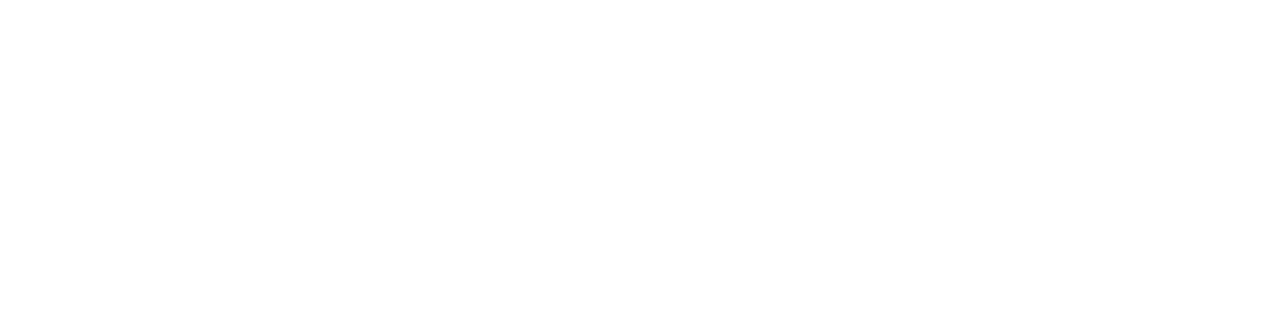
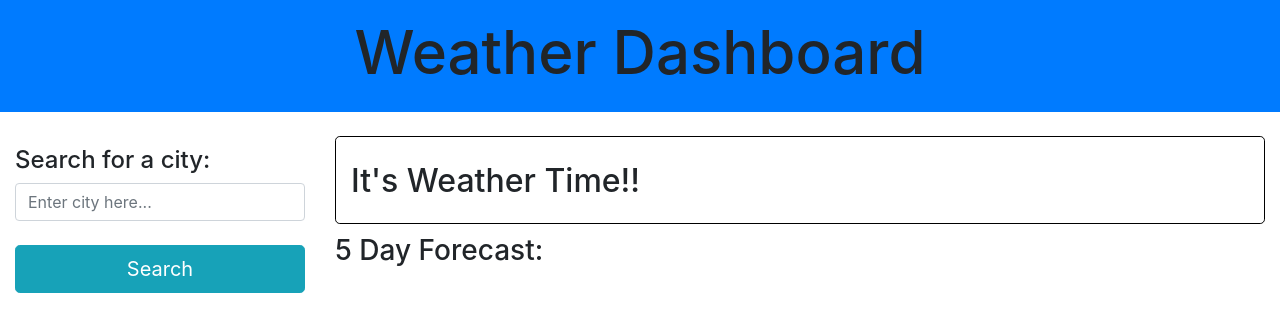
Before and after one commit to iwmwargin/weather-time, a plain HTML site: page index.html in a window 1280 px wide. Drawn offline with nearby package versions, Linux system fonts and the light colour scheme.

Commit message:
added HTML code, styling buttons, etc with Bootstrap and CSS

```diff
--- a/assets/css/style.css
+++ b/assets/css/style.css
@@ -0,0 +1,26 @@
+/* Weather Dashboard Banner text sizing*/
+.h1 {
+    font-size: 60px;
+}
+/*Container for City & Weather Data */
+.container {
+    max-width: 1300px;
+}
+
+h2, h3, h4 {
+    padding-top: 10px;
+    font-weight: 500;
+}
+/* Current Weather*/
+#currentWeather {
+    border: solid 1px black;
+    border-radius: 0.3rem;
+    padding: 15px;
+}
+/* Last Search items */
+#lastSearch {
+    /* border: solid 1px black; */
+    margin-bottom: 15px;
+    max-height: 408px;
+    overflow: auto;
+}
--- a/assets/js/script.js
+++ b/assets/js/script.js
@@ -0,0 +1,2 @@
+var apiKey = "2c77fe7ff6a9a39fb2189af34c91631f";
+var currentWeather = $("#currentWeather");
--- a/index.html
+++ b/index.html
@@ -2,11 +2,45 @@
 <html lang="en">
 <head>
     <meta charset="UTF-8">
-    <meta http-equiv="X-UA-Compatible" content="IE=edge">
     <meta name="viewport" content="width=device-width, initial-scale=1.0">
-    <title>The Weather</title>
-</head>
-<body>
-
+    <link rel="stylesheet" href="https://stackpath.bootstrapcdn.com/bootstrap/4.3.1/css/bootstrap.min.css"/>
+    <link href="https://maxcdn.bootstrapcdn.com/font-awesome/4.7.0/css/font-awesome.min.css" rel="stylesheet"/>
+    <link rel="stylesheet" type="text/css" href="assets/css/style.css">
+    <!-- Weather Dashboard Banner -->
+    <body>
+        <nav class="navbar bg-primary justify-content-center">
+            <span class="navbar-text h1">Weather Dashboard</span>
+        </nav>
+        <br>
+        <!-- City Search -->
+        <div class="container-fluid">
+        <div class="row">
+                <div class="col-md-3 searchColumn">
+                    <form>
+                        <h4>Search for a city:</h4>
+                        <div class="input-group">
+                            <input type="text" class="form-control" id="cityInput" placeholder="Enter city here...">
+                            <!-- Search Button -->
+                        </div>
+                    </form>
+                    <br>
+                    <button type ="button" class="btn btn-info btn-lg btn-block" id="submitCity" type="submit">Search</button>
+                 <div id="lastSearch">
+        </div>
+        </div>
+        <!-- Current Weather -->
+        <div class="col-md-9">
+            <div class="container" id="currentWeather">
+                <h2>It's Weather Time!!</h2>
+            </div>
+        <div>
+        <!-- 5 Day Forecast -->
+        <h3>5 Day Forecast:</h3>
+            <div class="row" id="theForecast"></div>
+    <!--JavaScript, Moment and JQuery-->
+    <script src="https://code.jquery.com/jquery-3.4.1.min.js"></script>
+    <script src="https://cdnjs.cloudflare.com/ajax/libs/skycons/1396634940/skycons.min.js"></script>
+    <script src="https://cdnjs.cloudflare.com/ajax/libs/moment.js/2.24.0/moment.min.js"></script>
+    <script src="assets/js/script.js"></script>
 </body>
 </html>
```
